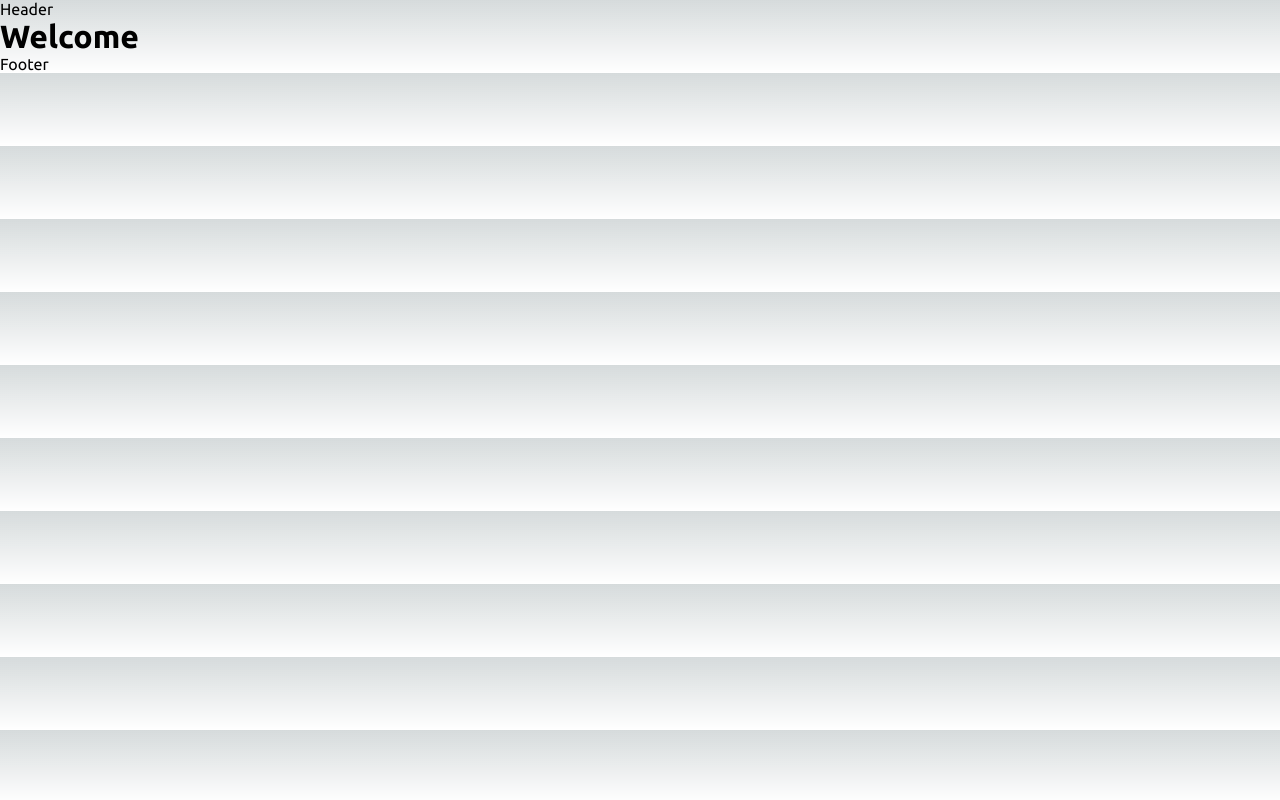
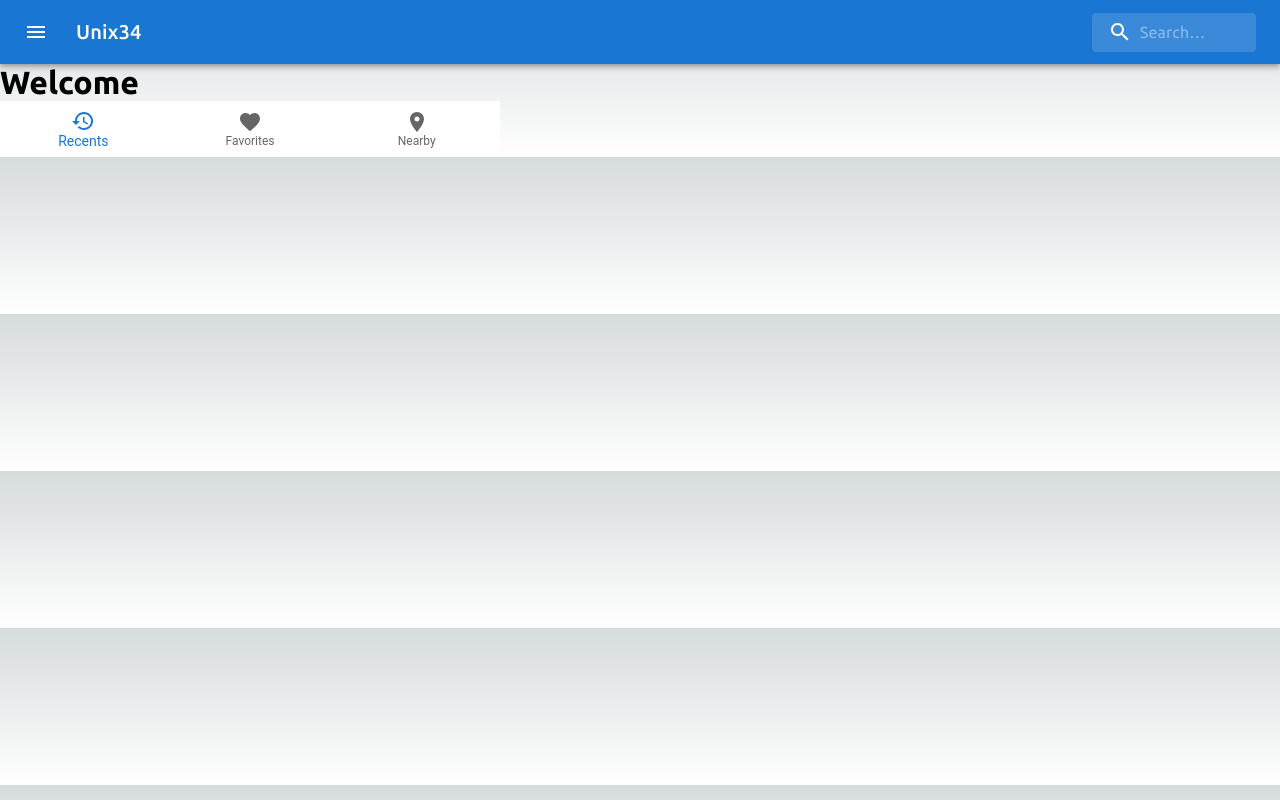
Before and after one commit to octagony/unix34, a Next.js app: page / in a window 1280 px wide. Built offline with nearby package versions, Linux system fonts and the light colour scheme.

Commit message:
[FEAT] Initial header

```diff
--- a/package.json
+++ b/package.json
@@ -11,6 +11,7 @@
   "dependencies": {
     "@emotion/react": "^11.10.6",
     "@emotion/styled": "^11.10.6",
+    "@mui/icons-material": "^5.11.11",
     "@mui/material": "^5.11.14",
     "@types/node": "18.15.5",
     "@types/react": "18.0.28",
--- a/src/components/layout/Footer/index.tsx
+++ b/src/components/layout/Footer/index.tsx
@@ -1,7 +1,29 @@
+import * as React from "react";
+import Box from "@mui/material/Box";
+import BottomNavigation from "@mui/material/BottomNavigation";
+import BottomNavigationAction from "@mui/material/BottomNavigationAction";
+import RestoreIcon from "@mui/icons-material/Restore";
+import FavoriteIcon from "@mui/icons-material/Favorite";
+import LocationOnIcon from "@mui/icons-material/LocationOn";
 import { FC } from "react";
 
 const Footer: FC = () => {
-  return <p>Footer</p>;
+  const [value, setValue] = React.useState(0);
+
+  return (
+    <Box sx={{ width: 500 }}>
+      <BottomNavigation
+        showLabels
+        value={value}
+        onChange={(event, newValue) => {
+          setValue(newValue);
+        }}
+      >
+        <BottomNavigationAction label="Recents" icon={<RestoreIcon />} />
+        <BottomNavigationAction label="Favorites" icon={<FavoriteIcon />} />
+        <BottomNavigationAction label="Nearby" icon={<LocationOnIcon />} />
+      </BottomNavigation>
+    </Box>
+  );
 };
-
 export default Footer;
--- a/src/components/layout/Header/index.tsx
+++ b/src/components/layout/Header/index.tsx
@@ -1,7 +1,103 @@
+import * as React from "react";
+import { styled, alpha } from "@mui/material/styles";
+import AppBar from "@mui/material/AppBar";
+import Box from "@mui/material/Box";
+import Toolbar from "@mui/material/Toolbar";
+import IconButton from "@mui/material/IconButton";
+import Typography from "@mui/material/Typography";
+import InputBase from "@mui/material/InputBase";
+import MenuIcon from "@mui/icons-material/Menu";
+import SearchIcon from "@mui/icons-material/Search";
 import { FC } from "react";
 
+const Search = styled("div")(({ theme }) => ({
+  position: "relative",
+  borderRadius: theme.shape.borderRadius,
+  backgroundColor: alpha(theme.palette.common.white, 0.15),
+  "&:hover": {
+    backgroundColor: alpha(theme.palette.common.white, 0.25),
+  },
+  marginLeft: 0,
+  width: "100%",
+  [theme.breakpoints.up("sm")]: {
+    marginLeft: theme.spacing(1),
+    width: "auto",
+  },
+}));
+
+const SearchIconWrapper = styled("div")(({ theme }) => ({
+  padding: theme.spacing(0, 2),
+  height: "100%",
+  position: "absolute",
+  pointerEvents: "none",
+  display: "flex",
+  alignItems: "center",
+  justifyContent: "center",
+}));
+
+const StyledInputBase = styled(InputBase)(({ theme }) => ({
+  color: "inherit",
+  "& .MuiInputBase-input": {
+    padding: theme.spacing(1, 1, 1, 0),
+    // vertical padding + font size from searchIcon
+    paddingLeft: `calc(1em + ${theme.spacing(4)})`,
+    transition: theme.transitions.create("width"),
+    width: "100%",
+    fontFamily: "Ubuntu, sans-serif",
+    [theme.breakpoints.up("sm")]: {
+      width: "12ch",
+      "&:focus": {
+        width: "20ch",
+      },
+    },
+  },
+}));
+
 const Header: FC = () => {
-  return <p>Header</p>;
+  return (
+    <Box
+      sx={{
+        flexGrow: 1,
+        display: "flex",
+        alignItems: "center",
+      }}
+    >
+      <AppBar position="static" sx={{}}>
+        <Toolbar>
+          <IconButton
+            size="large"
+            edge="start"
+            color="inherit"
+            aria-label="open drawer"
+            sx={{ mr: 2 }}
+          >
+            <MenuIcon />
+          </IconButton>
+          <Typography
+            variant="h6"
+            noWrap
+            component="div"
+            sx={{
+              flexGrow: 1,
+              display: { xs: "none", sm: "block" },
+              fontFamily: "Ubuntu, sans-serif",
+            }}
+          >
+            Unix34
+          </Typography>
+          <Search>
+            <SearchIconWrapper>
+              <SearchIcon />
+            </SearchIconWrapper>
+            <StyledInputBase
+              placeholder="Search…"
+              inputProps={{ "aria-label": "search" }}
+            />
+          </Search>
+        </Toolbar>
+      </AppBar>
+    </Box>
+  );
 };
 
 export default Header;
```
Also changed, not shown: 1 other file (tests, documents, lock files or other folders).
